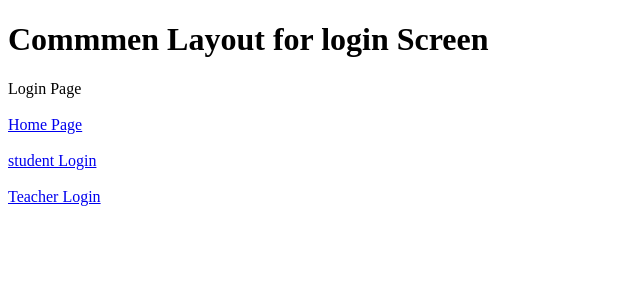
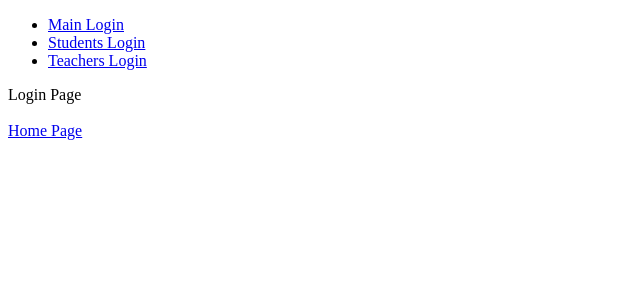
Before and after one commit to MAnwarulhaq/Next-Js_App, a Next.js app: page /login in a window 1280 px wide. Shown: the top 300 px of the page, without its empty margins (0-640 px from the left). Built offline with nearby package versions, Linux system fonts and the light colour scheme.

Commit message:
dynamic routing

```diff
--- a/app/login/layout.js
+++ b/app/login/layout.js
@@ -1,10 +1,20 @@
+import Link from "next/link";
+
 export default function Layout ({children})
 {
     return (
         <div>
-            <h1>
-                Commmen Layout for login Screen
-            </h1>
+           <ul>
+            <li>
+                <Link href="/login">Main Login</Link>
+            </li>
+             <li>
+                <Link href="/login/studentlogin">Students Login</Link>
+            </li>
+             <li>
+                <Link href="/login/teacherlogin">Teachers Login</Link>
+            </li>
+           </ul>
             {
                 children
             }
--- a/app/login/page.js
+++ b/app/login/page.js
@@ -7,10 +7,10 @@ import Link from "next/link";
             <br/><br/>
             <Link href='/'>Home Page</Link>
             <br/><br/>
-
+{/*
             <Link href='/login/studentlogin'>student Login</Link>
             <br/><br/>
-            <Link href='/login/teacherlogin'>Teacher Login</Link>
+            <Link href='/login/teacherlogin'>Teacher Login</Link> */}
         </div>
     )
  }
--- /dev/null
+++ b/app/studentlist/page.js
@@ -0,0 +1,15 @@
+const StudentList = () => {
+    return (
+        <div>
+            <h1>Student List</h1>
+            <ul>
+                <li>Ali</li>
+                <li>Ahmed</li>
+                <li>Ayesha</li>
+                <li>Haadi</li>
+                <li>Sara</li>
+            </ul>
+
+        </div>
+    )
+}
```
